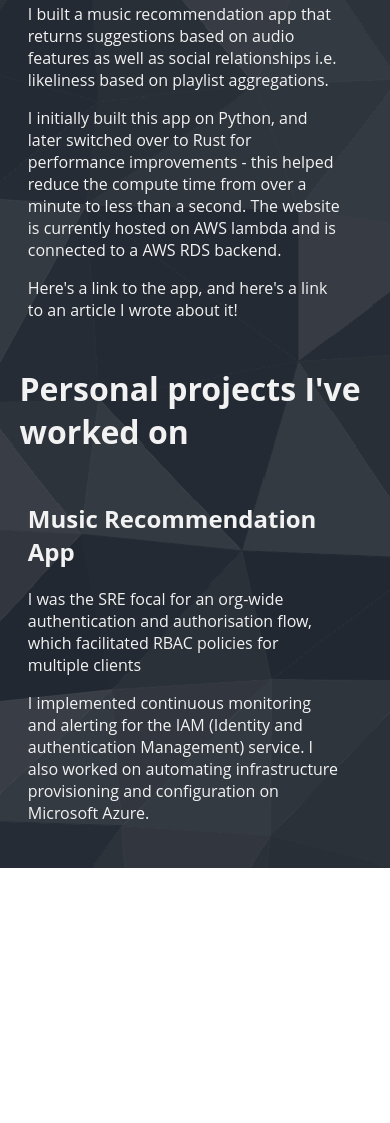
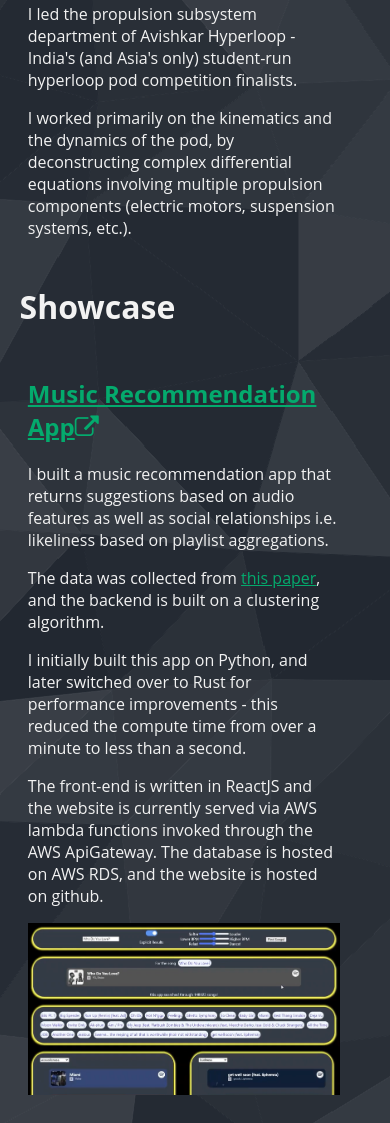
Before and after one commit to ManishLapasi/resume_static, a plain HTML site: page index.html in a window 390 px wide. Shown: the part 4194-5317 px from the top of the page. Before the commit the page ends 5062 px from the top, so only its background shows below. Drawn offline with nearby package versions, Linux system fonts and the light colour scheme; a web font is replaced by a local one.

Commit message:
added spotify app

```diff
--- a/index.html
+++ b/index.html
@@ -321,6 +321,7 @@
             arr[1].classList.remove("darkNavItem")
             arr[3].classList.remove("darkNavItem")
             arr[5].classList.remove("darkNavItem")
+            arr[7].classList.remove("darkNavItem")
             var slider = document.getElementById("slider")
             slider.classList.remove("slider-dark")
         }else{
@@ -336,6 +337,7 @@
             arr[1].classList.add("darkNavItem")
             arr[3].classList.add("darkNavItem")
             arr[5].classList.add("darkNavItem")
+            arr[7].classList.add("darkNavItem")
             var slider = document.getElementById("slider")
             slider.classList.add("slider-dark")
         }
@@ -348,6 +350,7 @@
         <a class="navItem darkNavItem" href="#">About</a>
         <a class="navItem darkNavItem" href="#Skills" onclick="getExp();">Skills</a>
         <a class="navItem darkNavItem" href="#Experience">Experience</a>
+        <a class="navItem darkNavItem" href="#Showcase">Showcase</a>
         <a><label class="switch">
             <input id="toggler" type="checkbox" value="dark" onclick="toggleMode(this)">
             <span class="slider round slider-dark" id="slider"></span>
@@ -451,15 +454,20 @@
         <div class="box blur-transparent-effect boxed square fade-ins square-deanimation">
             <h2>SpaceX - Hyperloop</h2>
             <h3>Research / Competition</h3>
+            <p>I led the propulsion subsystem department of Avishkar Hyperloop - India's (and Asia's only) student-run hyperloop pod competition finalists.</p>
+            <p>I worked primarily on the kinematics and the dynamics of the pod, by deconstructing complex differential equations involving multiple propulsion components (electric motors, suspension systems, etc.).</p>
+        </div>
+        <h1 id="Showcase">Showcase</h1>
+        <div class="box2 blur-transparent-effect boxed square fade-ins square-deanimation">
+            <div class="app-desc">
+            <h2><a href="https://manishlapasi.github.io/react-spotify/" target="_blank">Music Recommendation App</a><i class="fa fa-external-link" aria-hidden="true"></i></h2>
             <p>I built a music recommendation app that returns suggestions based on audio features as well as social relationships i.e. likeliness based on playlist aggregations.</p>
-            <p>I initially built this app on Python, and later switched over to Rust for performance improvements - this helped reduce the compute time from over a minute to less than a second. The website is currently hosted on AWS lambda and is connected to a AWS RDS backend.</p>
-            <p>Here's a link to the app, and here's a link to an article I wrote about it!</p>
-        </div>
-        <h1 id="Projects">Personal projects I've worked on</h1>
-        <div class="box blur-transparent-effect boxed square fade-ins square-deanimation">
-            <h2>Music Recommendation App</h2>
-            <p>I was the SRE focal for an org-wide authentication and authorisation flow, which facilitated RBAC policies for multiple clients</p>
-            <p>I implemented continuous monitoring and alerting for the IAM (Identity and authentication Management) service. I also worked on automating infrastructure provisioning and configuration on Microsoft Azure.</p>
+            <p>The data was collected from <a href="https://dl.acm.org/doi/abs/10.1145/3240323.3240342">this paper</a>, and the backend is built on a clustering algorithm.</p>
+            <p>I initially built this app on Python, and later switched over to Rust for performance improvements - this reduced the compute time from over a minute to less than a second.</p> <p>The front-end is written in ReactJS and the website is currently served via AWS lambda functions invoked through the AWS ApiGateway. The database is hosted on AWS RDS, and the website is hosted on github.</p>
+            </div>
+            <div class="app-img">
+                <img src="../svgs/snip1.png">
+            </div>
         </div>
     </div>
 </body>
--- a/styles.css
+++ b/styles.css
@@ -270,10 +270,57 @@ body {
     width: 20vw;
 }
 
+.box2 {
+    display: flex;
+    flex-direction: row;
+}
+
+.app-desc {
+    width: 30vw;
+}
+
+.app-desc a:link {
+    color:#04AA6D;
+}
+
+.app-desc a:visited {
+    color:#04AA6D;
+}
+
+.app-desc i {
+    color: #04AA6D;
+}
+
+.app-img {
+    width: 50vw;
+    margin-left: 5vw;
+}
+
+.app-img img {
+    height: 100%;
+}
+
 @media screen and (max-width:800px){
     .box {
         display: block;
         width: 80vw;
+    }
+
+    .box2 {
+        flex-direction: column;
+    }
+
+    .app-desc {
+        width: 80vw;
+    }
+
+    .app-img {
+        min-width: 80vw;
+        margin-left: 0vw;
+    }
+
+    .app-img img {
+        width: 100%;
     }
 
 }
```
Also changed, not shown: svgs/snip1.png (added).
